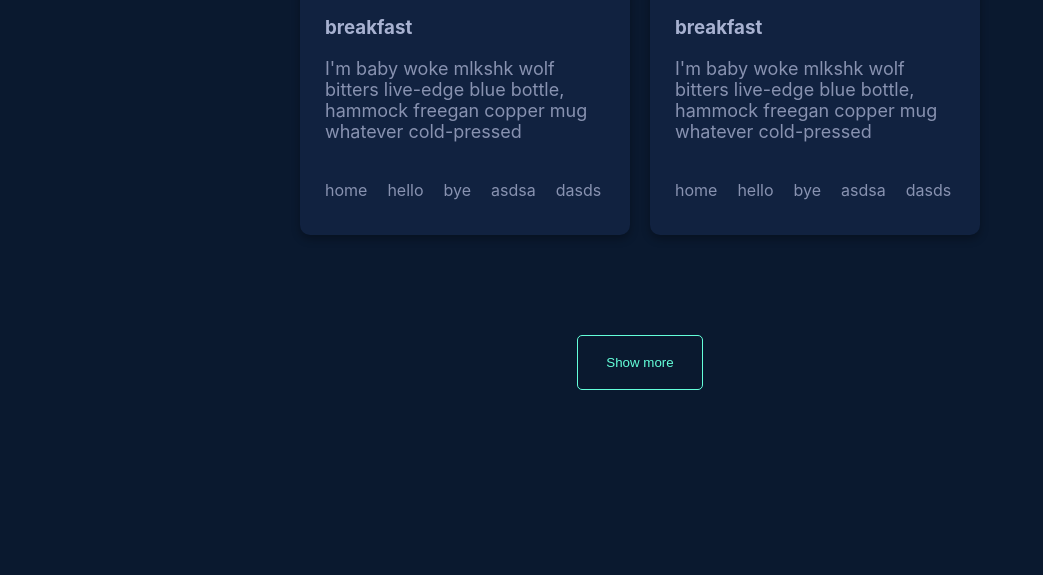
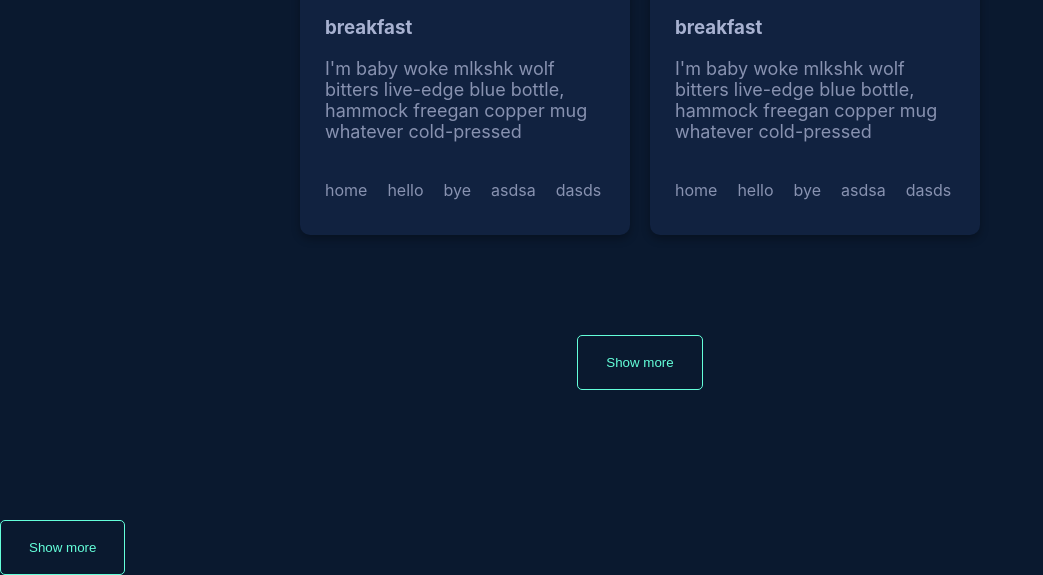
Before and after one commit to olimjon1606/olimjon1606.github.io, a plain HTML site: page note.html in a window 1280 px wide. Shown: the part 2765-3340 px from the top of the page, without its empty margins (0-1043 px from the left). Before the commit the page ends 3155 px from the top, so only its background shows below. Drawn offline with Linux system fonts and the light colour scheme.

Commit message:
Update note.html

```diff
--- a/note.html
+++ b/note.html
@@ -26,6 +26,10 @@
 
         <button class="btn-pr-more clicked" type="button">Show more</button>
     </div>
+    <a href="x-github-client://openRepo/https://github.com/olimjon1606/olimjon1606.github.io">
+        <button class="btn-pr-more clicked" type="button">Show more</button>
+    </a>
+
     <script src="./note.js"></script>
 </body>
 
```
